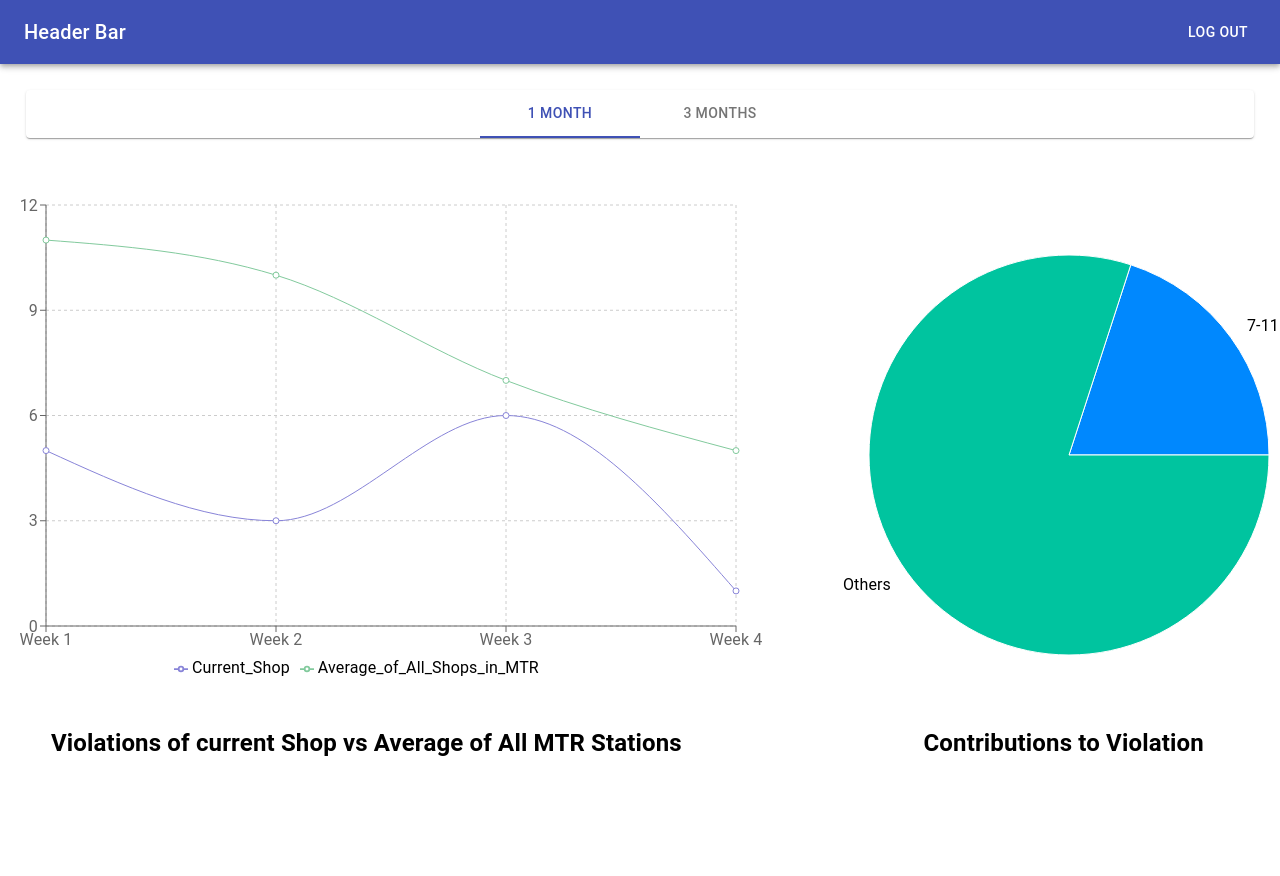
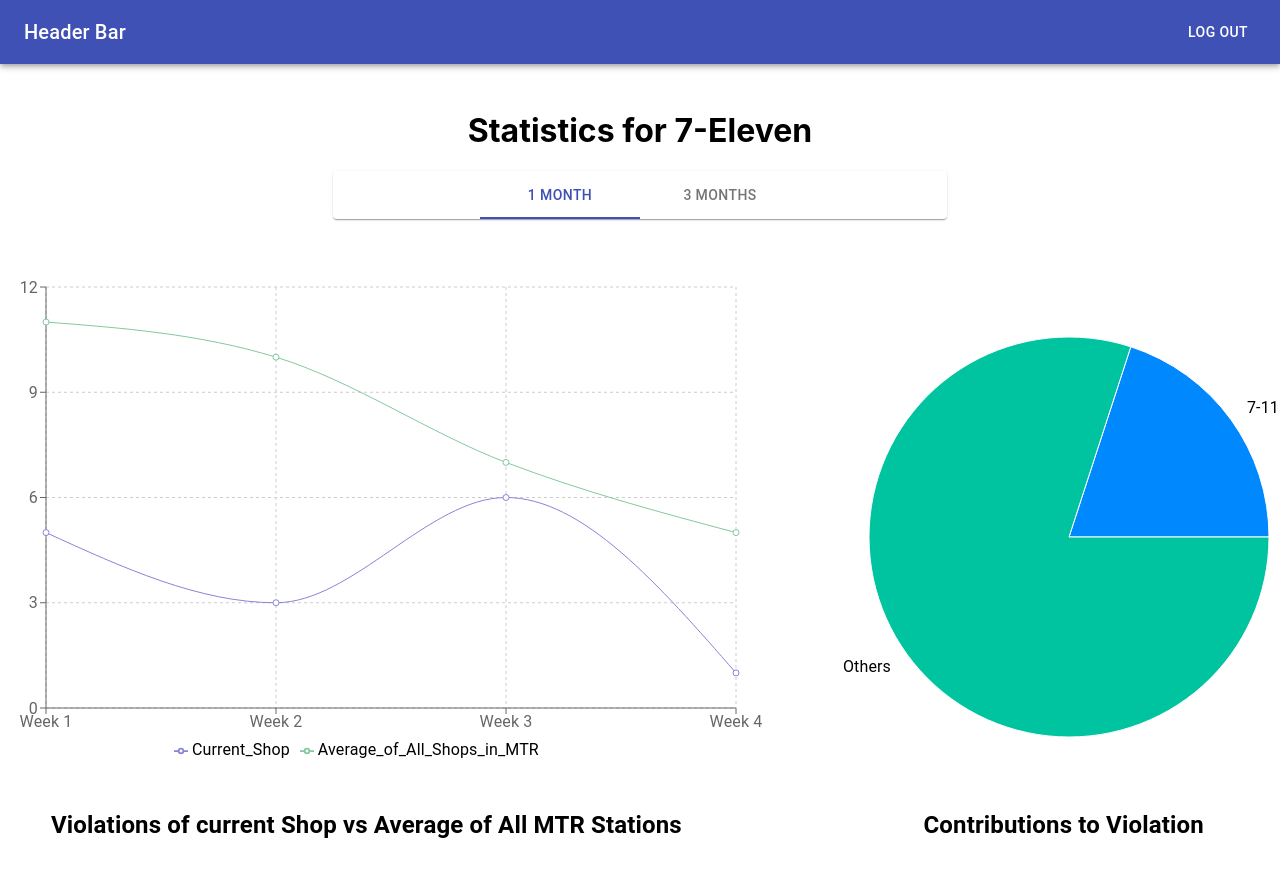
Before and after one commit to sidtiwari98/fyp-app, a React (Create React App) app in the folder dashboard/: page /stats in a window 1280 px wide. Shown: the top 876 px of the page. Built offline with nearby package versions, Linux system fonts and the light colour scheme.

Commit message:
[Update]stats page minor change

```diff
--- a/dashboard/src/components/TabNav/TabNav.js
+++ b/dashboard/src/components/TabNav/TabNav.js
@@ -5,15 +5,20 @@
 
 const useStyles = makeStyles({
   root: {
-    flexGrow: 1,
-    width: "100%"
+    width: "50%",
   },
+  container: {
+    display: "flex",
+    width: "100%",
+    justifyContent: "center"
+  }
 });
 
 export default function TabNav(props) {
   const classes = useStyles();
 
   return (
+    <div className = {classes.container}>
     <Paper className={classes.root}>
       <Tabs
         value={props.value}
@@ -25,5 +30,6 @@
         {props.children}
       </Tabs>
     </Paper>
+    </div>
   );
 }
--- a/dashboard/src/pages/StatsPage/StatsPage.js
+++ b/dashboard/src/pages/StatsPage/StatsPage.js
@@ -48,6 +48,7 @@
     return (
         <DefaultLayout>
             <div className="main_contianer">
+                <h1 className = "heading_stats">Statistics for 7-Eleven</h1>
                 <TabNav value={value} handleChange={handleChange} >
                     <Tab label="1 Month" />
                     <Tab label="3 Months" />
--- a/dashboard/src/pages/StatsPage/statsPage.css
+++ b/dashboard/src/pages/StatsPage/statsPage.css
@@ -3,6 +3,9 @@
     justify-content: center;
     flex-direction: column;
     padding: 2%;
+}
+.heading_stats{
+    text-align: center;
 }
 .chart_container{
     display: flex;
```
Also changed, not shown: 1 other file (tests, documents, lock files or other folders).
